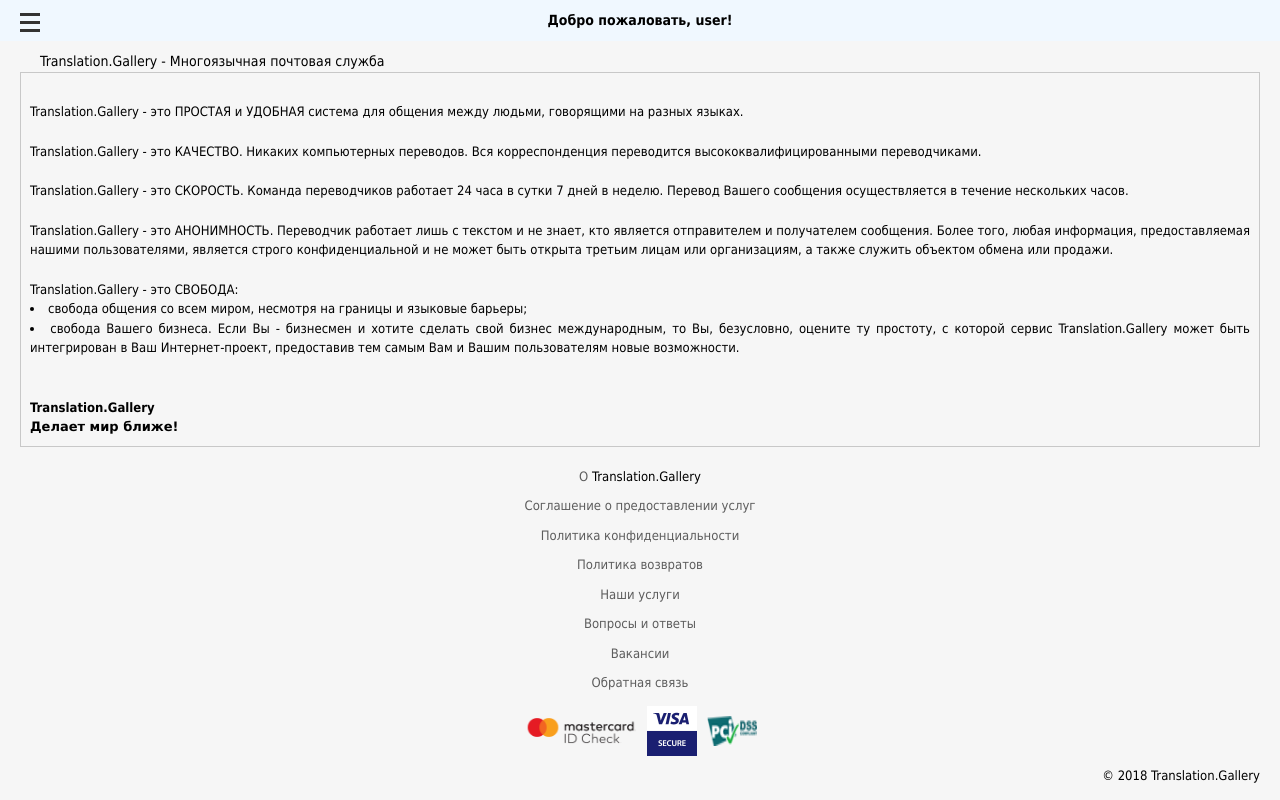
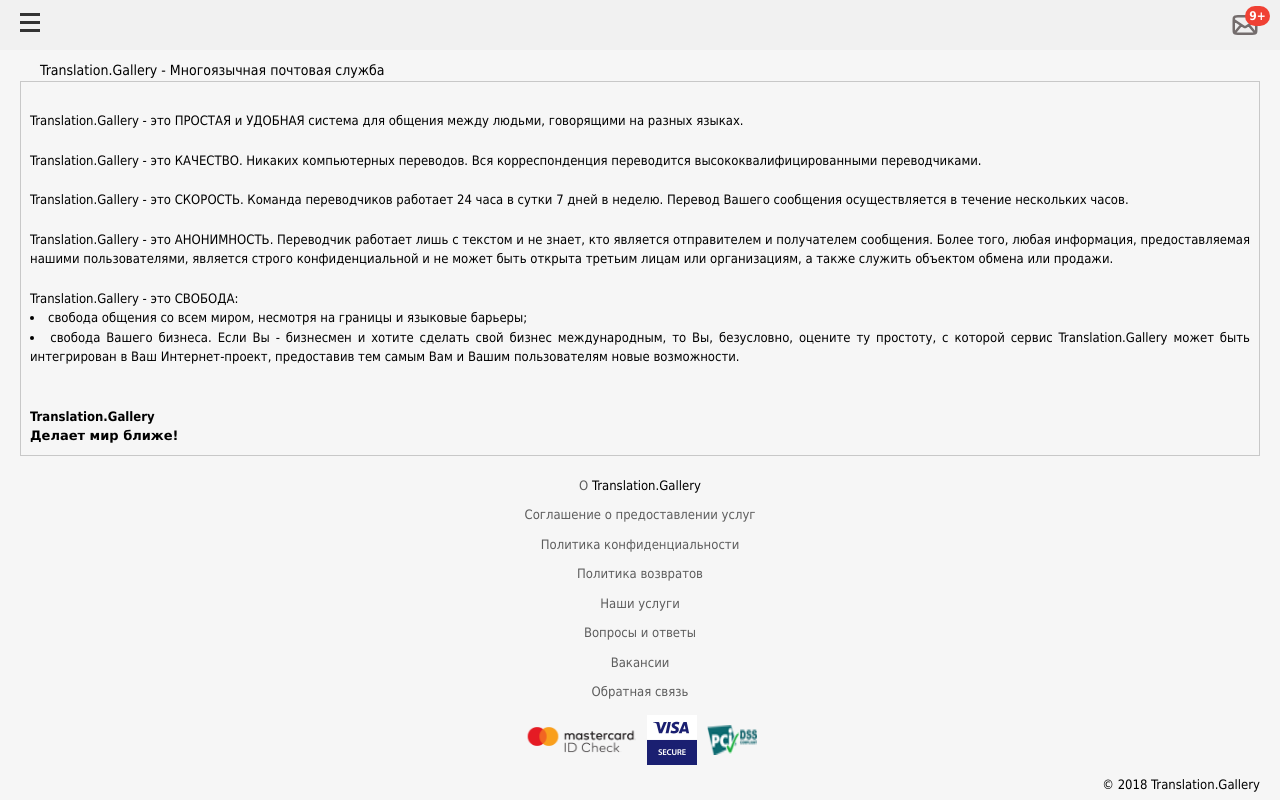
Before and after one commit to slavalobikov/translate-app, a Vue app: page / in a window 1280 px wide. Built offline with nearby package versions, Linux system fonts and the light colour scheme.

Commit message:
add email

```diff
--- a/src/assets/main.css
+++ b/src/assets/main.css
@@ -74,9 +74,11 @@
 
     --common-gorizontal-margin: 20px;
 
-    --width-menu: calc(100vw - 15%);
+
+    --width-menu: calc(180px + var(--wrapper-content-padding) * 2 + var(--padding-mobile-menu) * 2)/*calc(100vw - 15%)*/;
+    --padding-mobile-menu: 10px;
     --transition-click: 0.3s;
-    --menu-background: rgba(246, 246, 246, 0.95);
+    --menu-background: rgba(246, 246, 246, 1);
     --body-backround: #f6f6f6;
 
     --title-nav-color: #2e2e2e;
--- a/src/components/BurgerMenu.vue
+++ b/src/components/BurgerMenu.vue
@@ -50,7 +50,7 @@
 
 .wrapper-for-routes {
   margin-top: 25px;
-  padding: 10px;
+  padding: var(--padding-mobile-menu);
 }
 
 .fade-enter-active, .fade-leave-active {
--- a/src/components/Header.vue
+++ b/src/components/Header.vue
@@ -1,6 +1,9 @@
 <script setup>
 import BurgerMenu from './BurgerMenu.vue'
+import IconMail from './icons/IconMail.vue'
 import { ref } from 'vue'
+import router from '../routes/router'
+import { PATHS } from '../constants/PATHS'
 
 const isOpen = ref(false);
 const isEvenOpen = ref(false);
@@ -9,6 +12,10 @@
   isOpen.value = !isOpen.value;
   isEvenOpen.value = true;
 };
+
+const clickMessage = () => {
+  router.push(PATHS.MAILBOX_INBOX)
+}
 </script>
 
 
@@ -16,7 +23,13 @@
   <header>
     <h1 class='h1'>
       <BurgerMenu :toggleMenu="toggleMenu" :isOpen="isOpen" :isEvenOpen="isEvenOpen" />
-      Добро пожаловать, user!</h1>
+      <button @click='clickMessage' class='message-wrapper'>
+        <IconMail />
+        <div class='count-unread'>
+          9+
+        </div>
+      </button>
+    </h1>
   </header>
   <button @click="toggleMenu" :class="{ 'open': isOpen }" class="burger-button">
     <span></span>
@@ -37,9 +50,9 @@
     color: #000;
     font-family: Tahoma,Verdana,Arial;
     font-size: 14px;
-    background-color: aliceblue;
+    background-color: var(--wrapper-content-background);
     display: flex;
-    justify-content: center;
+    justify-content: end;
     align-items: center;
     position: relative;
     padding: 10px;
@@ -79,4 +92,40 @@
     transform: rotate(45deg) translate(-5px, -5px);
   }
 
+  .message-wrapper {
+    position: relative;
+    cursor: pointer;
+    padding: 0;
+    height: 30px;
+    border: none;
+    margin-right: 10px;
+  }
+
+  .message-wrapper:active {
+    transition: transform var(--transition-click);
+    transform: scale(1.15);
+  }
+
+  .message-wrapper svg {
+      width: 30px;
+      height: 30px;
+  }
+
+  .message-wrapper .count-unread {
+    position: absolute;
+    right: -10px;
+    top: -4px;
+    background: #f04134;
+    color: var(--white);
+    max-width: 25px;
+    min-width: 20px;
+    height: 20px;
+    font-size: 12px;
+    border-radius: 10px;
+    display: flex;
+    justify-content: center;
+    align-items: center;
+    padding: 0 6px;
+  }
+
 </style>
--- a/src/components/NavRoutes.vue
+++ b/src/components/NavRoutes.vue
@@ -50,7 +50,7 @@
 <style scoped>
 
   .logo {
-    width: 100%;
+    width: 180px;
   }
 
   .title {
```
